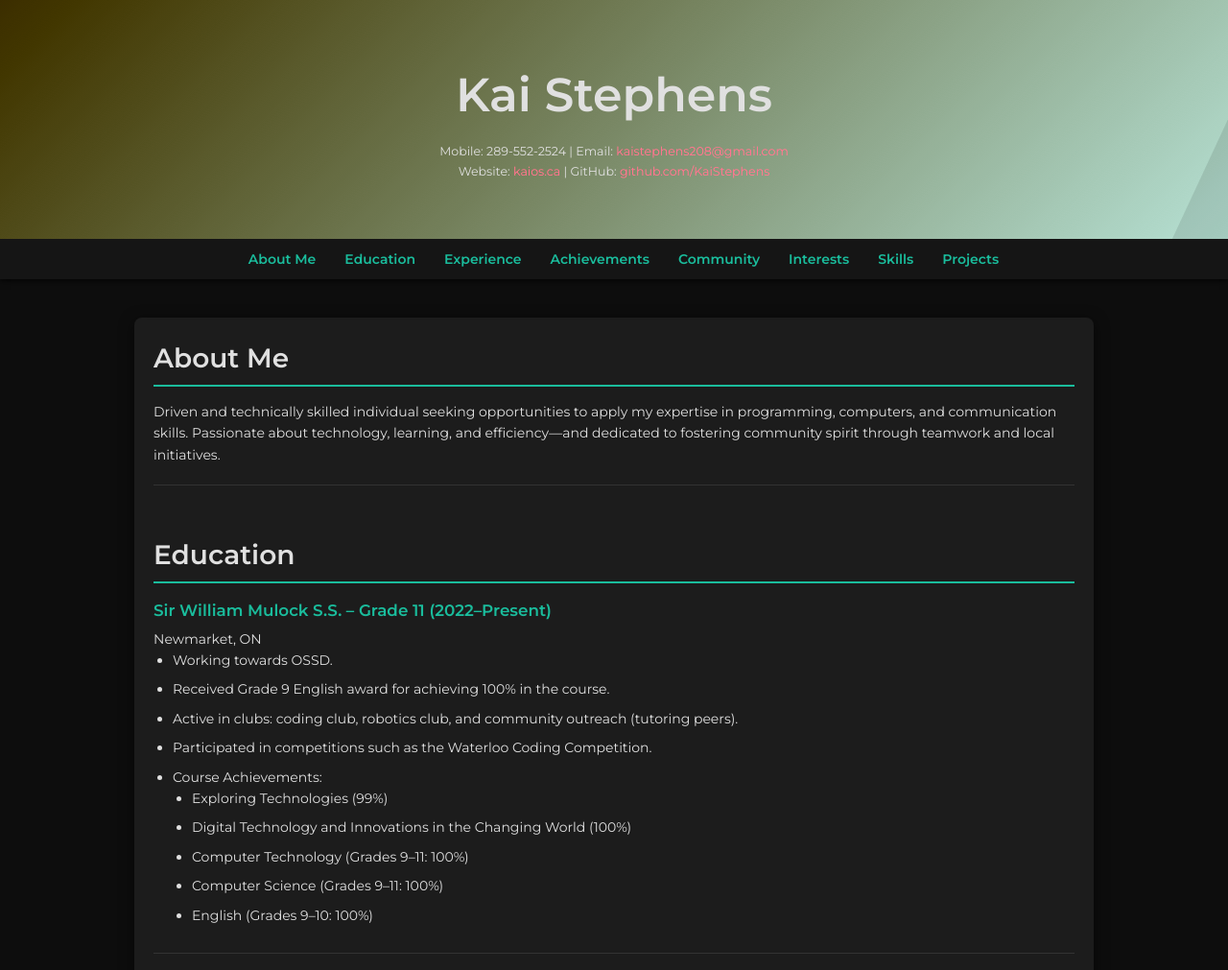
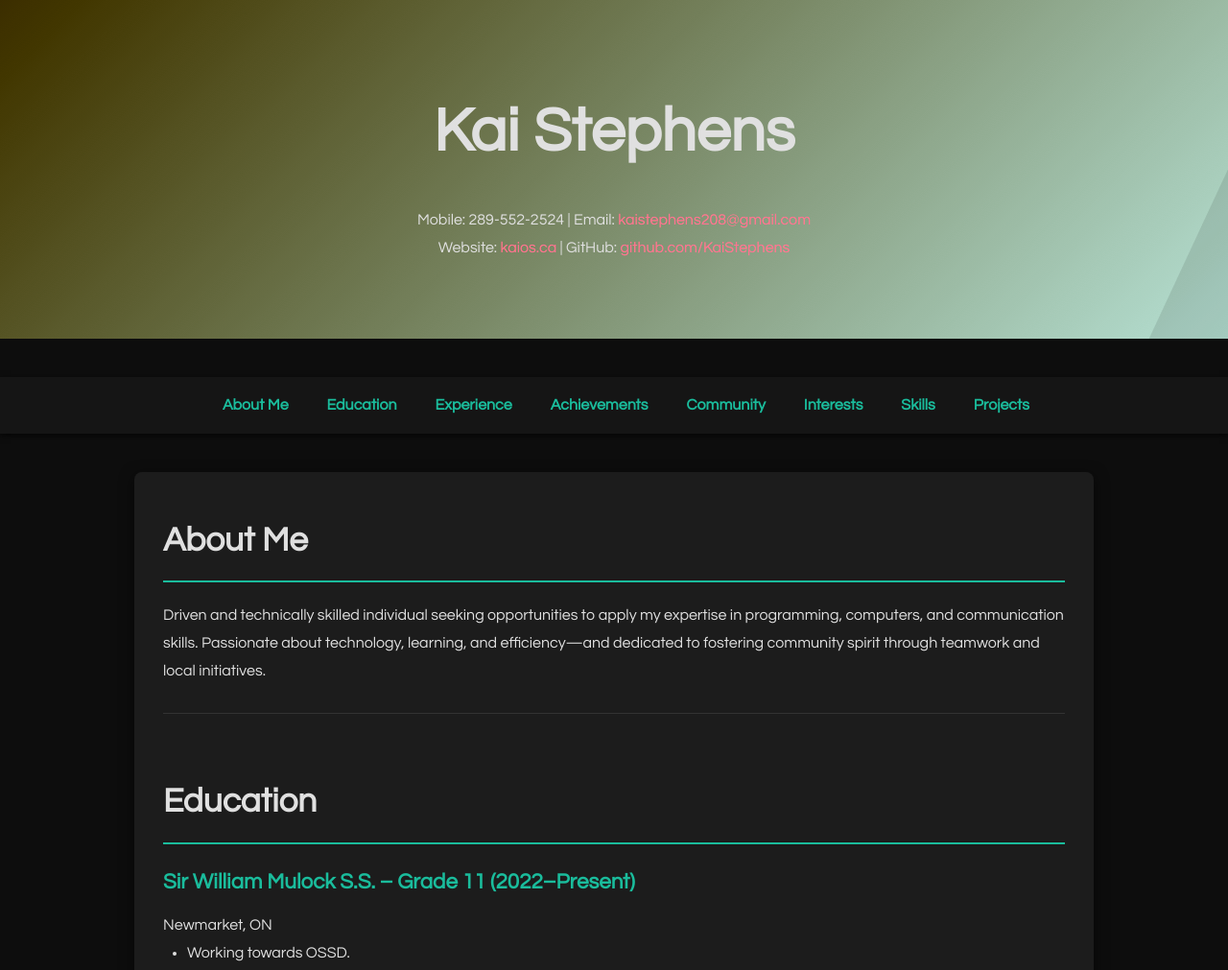
Before and after one commit to KaiStephens/KaiStephens, a plain HTML site: page index.html in a window 1280 px wide. Shown: the top 1011 px of the page at 96% size. Drawn offline with Linux system fonts and the light colour scheme.

Commit message:
Update index.html

```diff
--- a/index.html
+++ b/index.html
@@ -4,8 +4,7 @@
   <meta charset="UTF-8" />
   <meta name="viewport" content="width=device-width, initial-scale=1" />
   <title>About Kai Stephens</title>
-  <!-- Using Montserrat for a modern, clean look -->
-  <link href="https://fonts.googleapis.com/css2?family=Montserrat:wght@300;400;600&display=swap" rel="stylesheet">
+  <!-- Century Gothic is a system font; we also specify fallbacks -->
   <style>
     /* Reset & Base Styles */
     * {
@@ -14,12 +13,13 @@
       box-sizing: border-box;
     }
     body {
-      font-family: 'Montserrat', sans-serif;
-      font-size: 14px;
-      line-height: 1.6;
+      font-family: "Century Gothic", "Apple Gothic", sans-serif;
+      font-size: 16px;
+      line-height: 1.8;
       background: #0d0d0d;
       color: #e0e0e0;
       overflow-x: hidden;
+      padding-bottom: 40px;
     }
     a {
       color: #1abc9c;
@@ -33,12 +33,13 @@
 
     /* Header with Animated Gradient and Shine */
     header {
-      padding: 60px 20px;
+      padding: 80px 20px;
       text-align: center;
       background: linear-gradient(135deg, #1d2b64, #f8cdda);
       animation: gradientShift 10s ease infinite;
       position: relative;
       overflow: hidden;
+      margin-bottom: 40px;
     }
     @keyframes gradientShift {
       0% { filter: hue-rotate(0deg); }
@@ -62,8 +63,8 @@
       100% { left: 100%; }
     }
     header h1 {
-      font-size: 3.5em;
-      margin-bottom: 10px;
+      font-size: 4em;
+      margin-bottom: 20px;
       position: relative;
       z-index: 1;
       animation: popIn 1s ease-out;
@@ -73,7 +74,7 @@
       100% { transform: scale(1); opacity: 1; }
     }
     header p {
-      font-size: 0.9em;
+      font-size: 1em;
       position: relative;
       z-index: 1;
       animation: fadeIn 2s ease-out;
@@ -87,20 +88,22 @@
     nav {
       background: #151515;
       box-shadow: 0 2px 6px rgba(0,0,0,0.7);
+      margin-bottom: 40px;
     }
     nav ul {
       list-style: none;
       display: flex;
       justify-content: center;
       flex-wrap: wrap;
-      padding: 10px 0;
+      padding: 15px 0;
     }
     nav ul li {
-      margin: 0 15px;
+      margin: 0 20px;
     }
     nav ul li a {
       font-weight: 600;
       transition: transform 0.3s, color 0.3s;
+      font-size: 1em;
     }
     nav ul li a:hover {
       transform: translateY(-3px);
@@ -111,15 +114,15 @@
     .container {
       width: 90%;
       max-width: 1000px;
-      margin: 40px auto;
-      padding: 20px;
+      margin: 0 auto;
+      padding: 40px 30px;
       background: #1c1c1c;
       border-radius: 8px;
       box-shadow: 0 4px 15px rgba(0, 0, 0, 0.6);
     }
     section {
-      margin-bottom: 50px;
-      padding-bottom: 20px;
+      margin-bottom: 60px;
+      padding-bottom: 30px;
       border-bottom: 1px solid #333;
       opacity: 0;
       transform: translateY(20px);
@@ -130,10 +133,10 @@
       transform: translateY(0);
     }
     section h2 {
-      margin-bottom: 15px;
-      padding-bottom: 5px;
+      margin-bottom: 20px;
+      padding-bottom: 10px;
       border-bottom: 2px solid #1abc9c;
-      font-size: 2em;
+      font-size: 2.2em;
       animation: slideIn 0.8s ease-out;
     }
     @keyframes slideIn {
@@ -141,16 +144,16 @@
       to { transform: translateX(0); opacity: 1; }
     }
     section h3 {
-      margin: 15px 0 5px;
+      margin: 20px 0 10px;
       color: #1abc9c;
-      font-size: 1.2em;
+      font-size: 1.4em;
     }
     ul {
-      margin-left: 20px;
+      margin-left: 25px;
       list-style: disc;
     }
     li {
-      margin-bottom: 8px;
+      margin-bottom: 10px;
     }
 
     /* Projects Section with Enhanced Animation */
@@ -159,9 +162,9 @@
       padding: 0;
     }
     #projects li {
-      margin: 15px 0;
+      margin: 20px 0;
       background: #2a2a2a;
-      padding: 15px;
+      padding: 20px;
       border-radius: 6px;
       transition: transform 0.3s, background 0.3s, box-shadow 0.3s;
       position: relative;
@@ -191,8 +194,8 @@
     footer {
       background: #151515;
       text-align: center;
-      padding: 20px;
-      margin-top: 20px;
+      padding: 30px 20px;
+      margin-top: 40px;
       font-size: 0.8em;
       color: #aaa;
     }
@@ -359,22 +362,18 @@
   <!-- JavaScript: Intersection Observer for Section Animations -->
   <script>
     const sections = document.querySelectorAll('section');
-    const options = {
-      threshold: 0.2
-    };
+    const options = { threshold: 0.2 };
 
     const observer = new IntersectionObserver((entries, observer) => {
       entries.forEach(entry => {
-        if(entry.isIntersecting) {
+        if (entry.isIntersecting) {
           entry.target.classList.add('visible');
           observer.unobserve(entry.target);
         }
       });
     }, options);
 
-    sections.forEach(section => {
-      observer.observe(section);
-    });
+    sections.forEach(section => observer.observe(section));
   </script>
 </body>
 </html>
```
